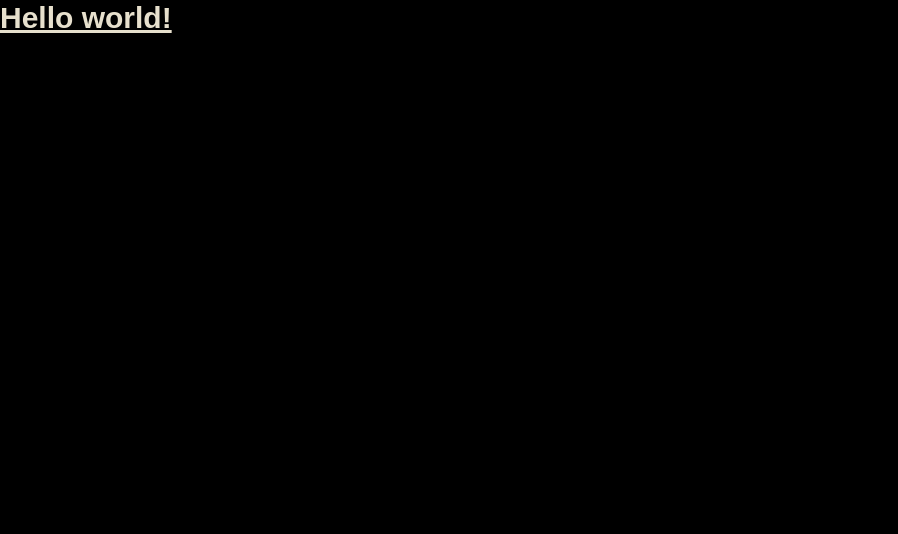
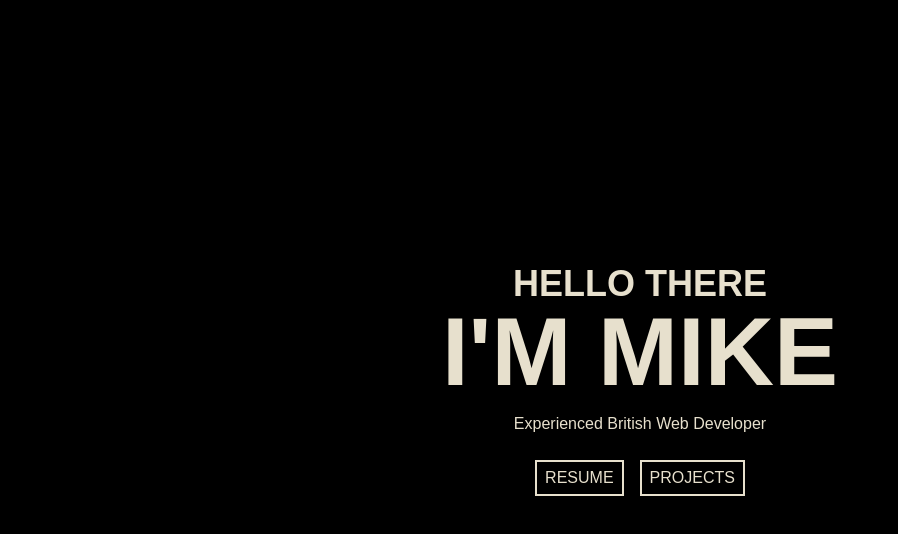
Before and after one commit to MikeNewXYZ/portfolio, a React (Vite) app: page / in a window 1280 px wide. Shown: the top 534 px of the page, without its empty margins (0-898 px from the left). Built offline with nearby package versions, Linux system fonts and the light colour scheme.

Commit message:
add HomeHero component

```diff
--- a/src/App.jsx
+++ b/src/App.jsx
@@ -1,3 +1,5 @@
+import HomeHero from "@components/HomeHero/HomeHero";
+
 export default function App() {
-	return <h1 className="text-3xl font-bold underline">Hello world!</h1>;
+	return <HomeHero />;
 }
--- /dev/null
+++ b/src/components/HomeHero/HomeHero.jsx
@@ -0,0 +1,37 @@
+import { useContext } from "react";
+import { HomeTitleContext } from "@context/AppContext";
+import Button from "@components/Button/Button";
+
+export default function HomeHero() {
+	const { homeTitle, setHomeTitle, resetHomeTitle } = useContext(HomeTitleContext);
+
+	return (
+		<main className="flex h-dvh w-full items-center justify-center overflow-hidden pb-2 landscape:pb-0 md:landscape:pb-10">
+			<div className="text-center uppercase">
+				<h2 className="text-3xl font-black sm:text-4xl">hello there</h2>
+				<h1 className="text-6xl font-black sm:text-8xl">{homeTitle}</h1>
+				<p className="mt-3 text-sm normal-case sm:text-base">Experienced British Web Developer</p>
+				<div
+					className="mt-6 flex justify-center gap-4"
+					role="group"
+					aria-label="navigation buttons"
+				>
+					<Button
+						className="px-2 py-1 sm:text-base"
+						onMouseEnter={() => setHomeTitle("resume")}
+						onMouseLeave={resetHomeTitle}
+					>
+						resume
+					</Button>
+					<Button
+						className="px-2 py-1 sm:text-base"
+						onMouseEnter={() => setHomeTitle("projects")}
+						onMouseLeave={resetHomeTitle}
+					>
+						projects
+					</Button>
+				</div>
+			</div>
+		</main>
+	);
+}
```
